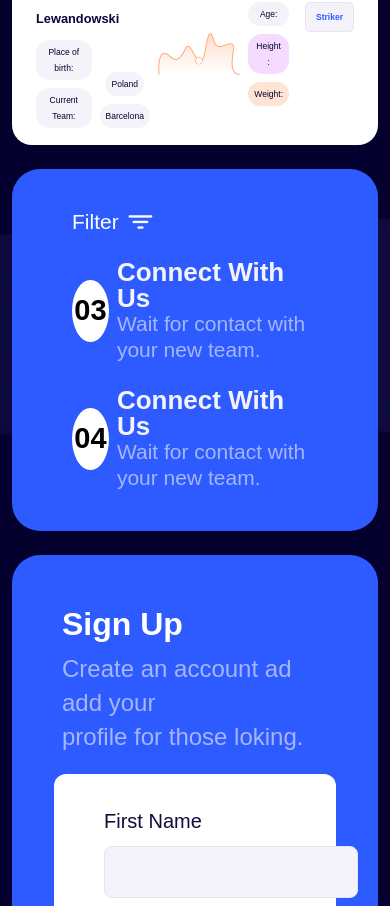
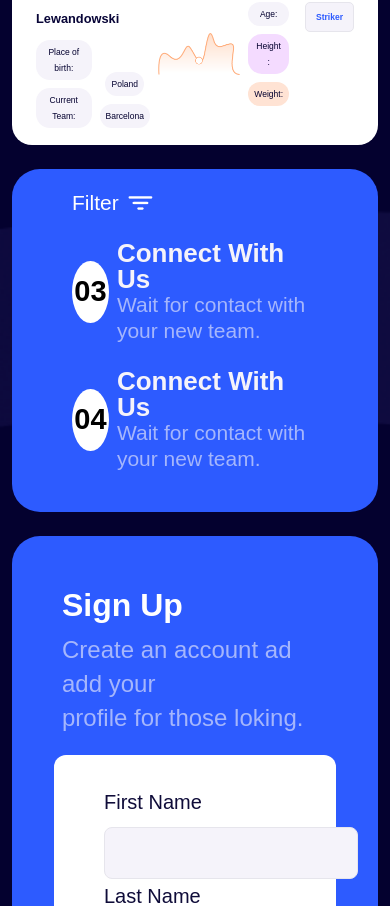
Before and after one commit to MamtazDev/spohire-react, a React (Vite) app: page / in a window 390 px wide. Shown: the part 2930-3836 px from the top of the page. Built offline with nearby package versions, Linux system fonts and the light colour scheme; a web font is replaced by a local one.

Commit message:
responsive solve

```diff
--- a/src/index.css
+++ b/src/index.css
@@ -380,4 +380,10 @@ a {
     font-size: 8.534px !important;
     padding: 5px 10px !important;
   }
+
+  .workBg .leftBlueBox {
+    padding-top: 21px !important;
+  }
+
+
 }
```
